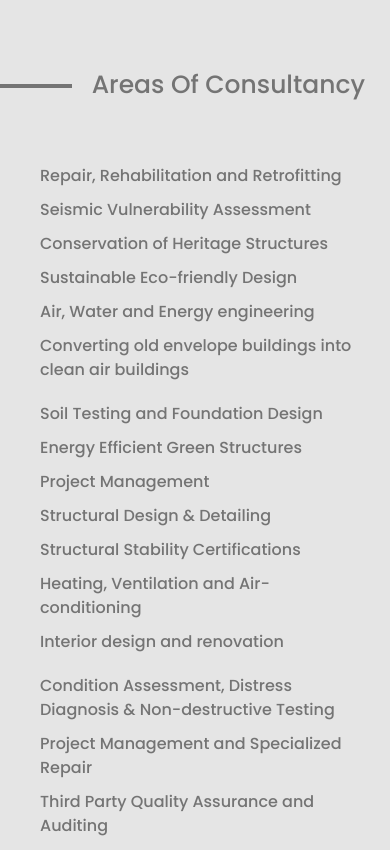
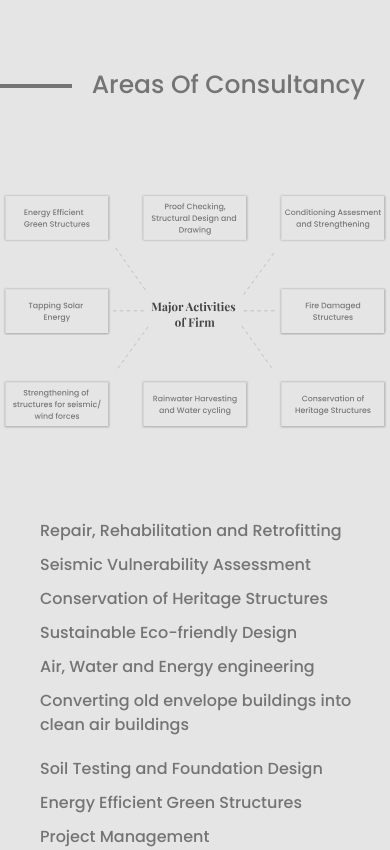
Before and after one commit to Nirbyoleek/ES-India, a React (Create React App) app: page / in a window 390 px wide. Shown: the part 2903-3753 px from the top of the page. Built offline with nearby package versions, Linux system fonts and the light colour scheme.

Commit message:
add AOC spider diagram

```diff
--- a/src/components/LandingPage/Consultancy/Consultancy.js
+++ b/src/components/LandingPage/Consultancy/Consultancy.js
@@ -17,8 +17,8 @@ const Consultancy = () => {
           <div className={classes.headingLine}></div>
           <p>Areas Of Consultancy</p>
         </div>
-        <div>
-          <img src={AOCspider}></img>
+        <div className={classes.spiderContainer}>
+          <img id={classes.aocspider} src={AOCspider}></img>
         </div>
         <div className={classes.sec1}>
           <div className={classes.parent}>
--- a/src/components/LandingPage/Consultancy/Consultancy.module.css
+++ b/src/components/LandingPage/Consultancy/Consultancy.module.css
@@ -27,7 +27,6 @@
     font-size: 25px;
     font-weight: 500;
     display: flex;
-    margin-bottom: 35px;
     margin-top: 50px;
     text-align: right;
     margin-right: 10px;
@@ -43,6 +42,10 @@
   }
   .Container1 img {
     display: none;
+  }
+  #aocspider{
+    display: block;
+    width: 100vw;
   }
   .sec1 div:nth-child(2) {
     margin: 0px 20px;
@@ -92,13 +95,11 @@
     background-color: #747474;
     margin-top: 28px;
     margin-right: 20px;
-    margin-bottom: 40px;
   }
   .sec1 {
     display: flex;
     flex-wrap: nowrap;
     flex-flow: row;
-    margin-top: 70px;
     margin-bottom: 50px;
   }
   .sec2 {
```
